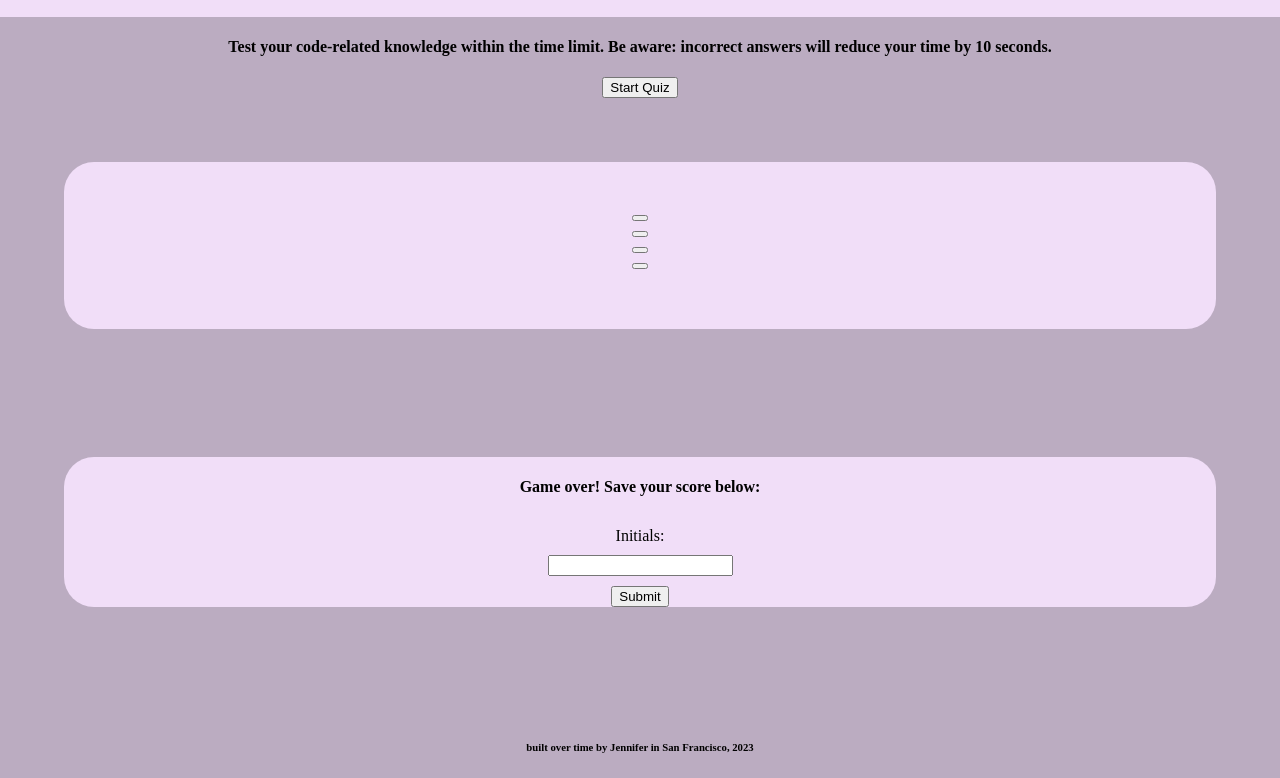
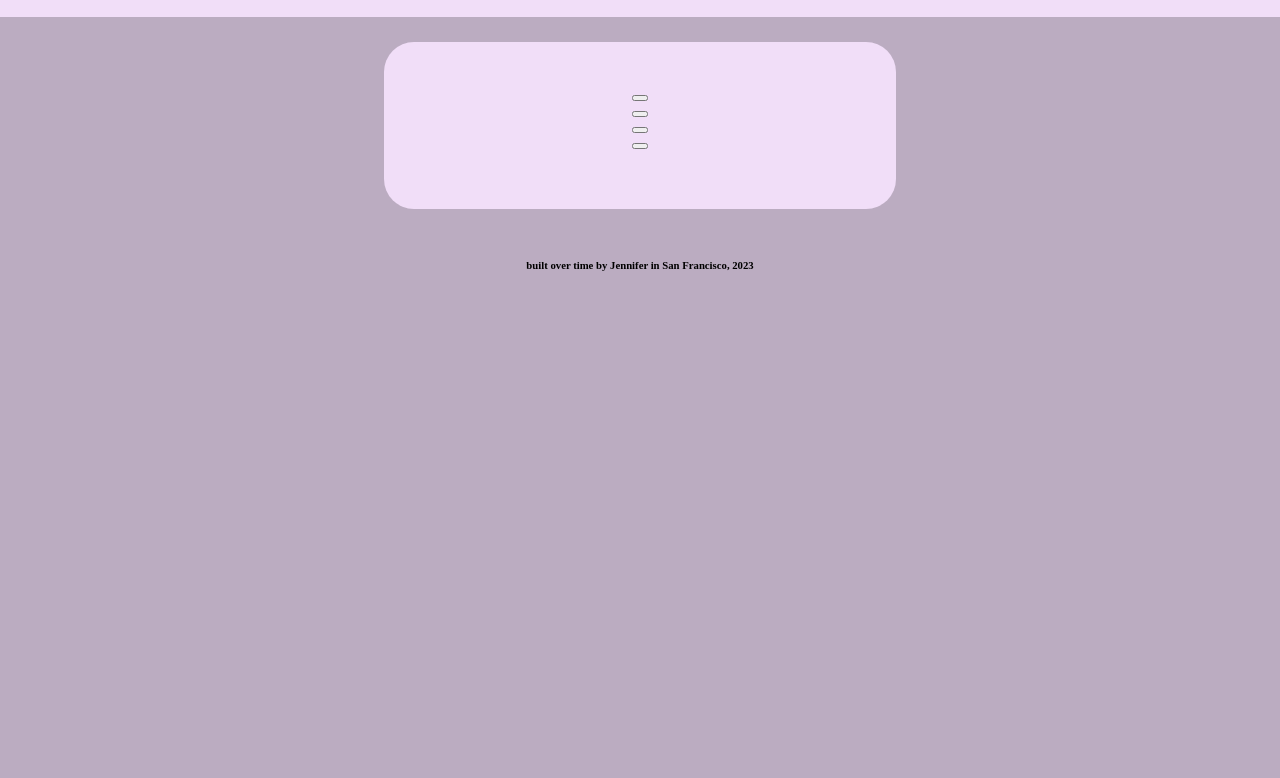
Before and after one commit to jmariemo/api-timedQuiz, a plain HTML site: page index.html in a window 1280 px wide. Both pictures are taken after a click on the button "Start Quiz". Shown: the part 50-828 px from the top of the page. After the commit the page ends 800 px from the top, so only its background shows below. Drawn offline with Linux system fonts and the light colour scheme; a web font is replaced by a local one.

Commit message:
finish draft of css styling. begin js code

```diff
--- a/assets/script.js
+++ b/assets/script.js
@@ -0,0 +1,9 @@
+// variables
+var startButton = document.querySelector("#start-button");
+
+//start quiz: hide start page, show quiz page, run quiz function
+startButton.addEventListener("click", function() {
+    document.getElementById("start-page").style.display="none";
+    document.getElementById("quiz-page").style.display="flex";
+    quiz ();
+})
--- a/assets/style.css
+++ b/assets/style.css
@@ -15,47 +15,47 @@ body {
     align-items: center;
 }
 
-
-.main {
+#start-page {
     display: flex;
     flex-direction: column;
-    text-align: center;
+    align-items: center;
 }
 
+#quiz-page {
+    margin: 2% 30%;
+    border-radius: 30px;
+    flex-direction: column;
+    align-items: center;
+    gap: 10px;
+    background-color: rgb(241, 222, 248);
+    display: none;
+}
 
-.quiz-page {
-    margin: 5%;
+#save-score {
+    margin: 2% 30%;
     border-radius: 30px;
     display: flex;
     flex-direction: column;
-    justify-content: center;
     align-items: center;
     gap: 10px;
     background-color: rgb(241, 222, 248);
-    /* display: none; */
+    display: none;
+}
+
+#score-page {
+    margin: 2% 30%;
+    border-radius: 30px;
+    display: flex;
+    flex-direction: column;
+    align-items: center;
+    gap: 10px;
+    background-color: rgb(241, 222, 248);
+    display: none;
 }
 
 .footer {
     display: flex;
     justify-content: center;
-}
-
-.save-score {
-    margin: 5%;
-    border-radius: 30px;
-    display: flex;
-    flex-direction: column;
-    justify-content: center;
-    align-items: center;
-    gap: 10px;
-    background-color: rgb(241, 222, 248);
-    /* display: none; */
-}
-
-.score-page {
-    display: flex;
-    flex-direction: column;
-    /* display: none; */
 }
 
 @media (max-width: 800px) {
--- a/index.html
+++ b/index.html
@@ -5,7 +5,6 @@
     <meta http-equiv="X-UA-Compatible" content="IE=edge">
     <meta name="viewport" content="width=device-width, initial-scale=1.0">
     <link rel="stylesheet" href="./assets/style.css">
-
     <title>Countdown Quiz &#128346</title>
 </head>
 <body>
@@ -15,13 +14,13 @@
         <h3 id="time-count">Time Remaining:</h3>
     </nav>
 
-    <main class="main">
+    <main>
         <section id="start-page">
             <h4>Test your code-related knowledge within the time limit. Be aware: incorrect answers will reduce your time by 10 seconds.</h4>
             <button id="start-button">Start Quiz</button>
         </section>
 
-        <section id="quiz-page" class="quiz-page">
+        <section id="quiz-page">
             <h4 id="quiz-question"></h4>
             <button id="answer-1"></button>
             <button id="answer-2"></button>
@@ -30,14 +29,14 @@
             <h6 id="grade"></h6>
         </section>
 
-        <section id="save-score" class="save-score">
+        <section id="save-score">
             <h4 class="main-style">Game over! Save your score below:</h4>
             <label for="initials">Initials:</label>
             <input type="text" id="initials" name="initials">
             <input type="submit" value="Submit">
         </section>
 
-        <section id="score-page" class="score-page">
+        <section id="score-page">
             <h5 id="score-name"></h5>
         </section>
     </main>
```
